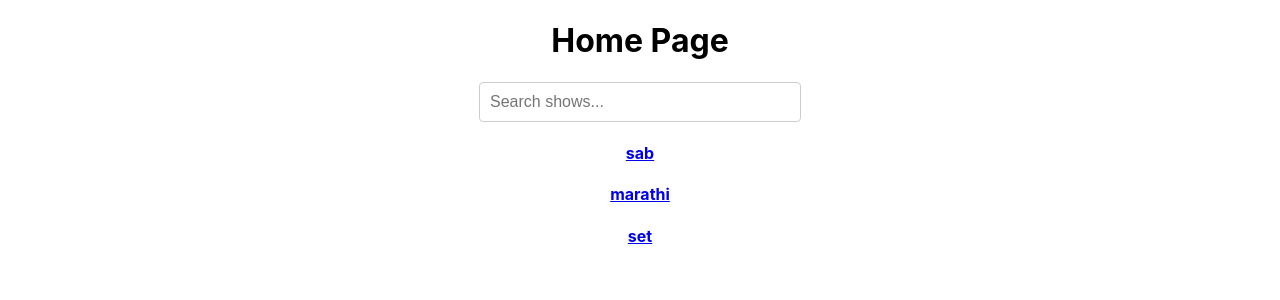
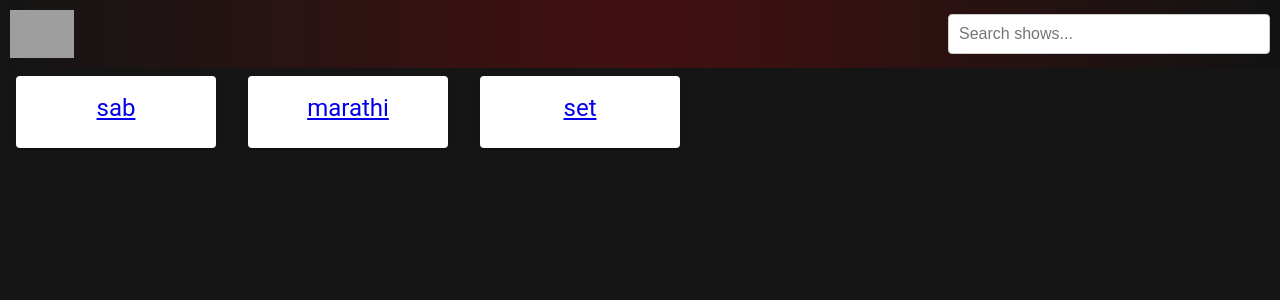
Before and after one commit to vanshika-21/review-interface, a React (Create React App) app: page / in a window 1280 px wide. Shown: the top 300 px of the page. Built offline with nearby package versions, Linux system fonts and the light colour scheme; grey boxes are pictures that could not be loaded.

Commit message:
added the navbar design

```diff
--- a/package.json
+++ b/package.json
@@ -3,6 +3,10 @@
   "version": "0.1.0",
   "private": true,
   "dependencies": {
+    "@emotion/react": "^11.11.1",
+    "@emotion/styled": "^11.11.0",
+    "@mui/icons-material": "^5.14.8",
+    "@mui/material": "^5.14.8",
     "@testing-library/jest-dom": "^5.17.0",
     "@testing-library/react": "^13.4.0",
     "@testing-library/user-event": "^13.5.0",
--- a/src/Components/HomePage.js
+++ b/src/Components/HomePage.js
@@ -2,6 +2,11 @@
 import { Link, useNavigate } from "react-router-dom";
 import compliancetaskdata from "../compliance-task-data.json";
 import "../Style/searchBox.css";
+import Card from "@mui/material/Card";
+import CardContent from "@mui/material/CardContent";
+import Typography from "@mui/material/Typography";
+import "../Style/HomePage.css";
+
 function HomePage() {
   const [data, setData] = useState([]);
   const [channels, setChannels] = useState([]);
@@ -65,7 +70,19 @@
 
   return (
     <div>
-      <h1>Home Page</h1>
+      <div>
+        <nav className="navbar">
+          {/* Logo */}
+          <div className="navbar-left">
+            <img
+              src="https://upload.wikimedia.org/wikipedia/en/thumb/d/de/Sony_TV_new.png/225px-Sony_TV_new.png"
+              alt="Logo"
+              className="logo"
+            />
+          </div>
+
+          {/* search box design */}
+          <div className="navbar-right">
             <div className="search-container">
               <input
                 type="text"
@@ -88,18 +105,27 @@
                 </div>
               )}
             </div>
-
+          </div>
+        </nav>
+      </div>
+      {/* card design */}
+      <div style={{ marginTop: "60px" }}>
+        <div style={{ display: "flex", flexWrap: "wrap" }}>
           {channels.map((channel) => {
             return (
-          <div key={channel}>
-            <h4>
+              <Card key={channel} style={{ margin: "16px", minWidth: "200px" }}>
+                <CardContent>
+                  <Typography variant="h5" component="div">
                     <Link to={`/channel/${channel}`} state={{ data }}>
                       {channel}
                     </Link>
-            </h4>
-          </div>
+                  </Typography>
+                </CardContent>
+              </Card>
             );
           })}
+        </div>
+      </div>
     </div>
   );
 }
--- /dev/null
+++ b/src/Style/HomePage.css
@@ -0,0 +1,33 @@
+body {
+    /* background: linear-gradient(to right, red, black); */
+    background: #151515;
+    margin: 0; /* Remove default body margin */
+    padding: 0; /* Remove default body padding */
+}
+.navbar{
+    position: fixed;
+    top: 0;
+    left: 0;
+    right: 0;
+    z-index: 60;
+    background: linear-gradient(to right, rgba(0, 0, 0, 0), rgba(255, 0, 0, 0.2), rgba(0, 0, 0, 0.1)); /* Apply the gradient with 50% transparency */
+    padding: 10px; /* Removed quotes */
+    color:black;
+    display: flex;
+    justify-content: space-between; /* Align content at both ends of the navbar */
+    align-items: center;
+}
+.navbar-left {
+    display: flex; /* Align logo and other content horizontally */
+    align-items: center; /* Vertically center content */
+  }
+
+  .logo {
+    max-width: 100px; /* Adjust the width of the logo */
+    height: 3rem;
+  }
+
+  .navbar-right {
+    display: flex; /* Align search box and other content horizontally */
+    align-items: center; /* Vertically center content */
+  }
```
Also changed, not shown: 1 other file (tests, documents, lock files or other folders). Lines whose indentation alone changed are shown as unchanged.
